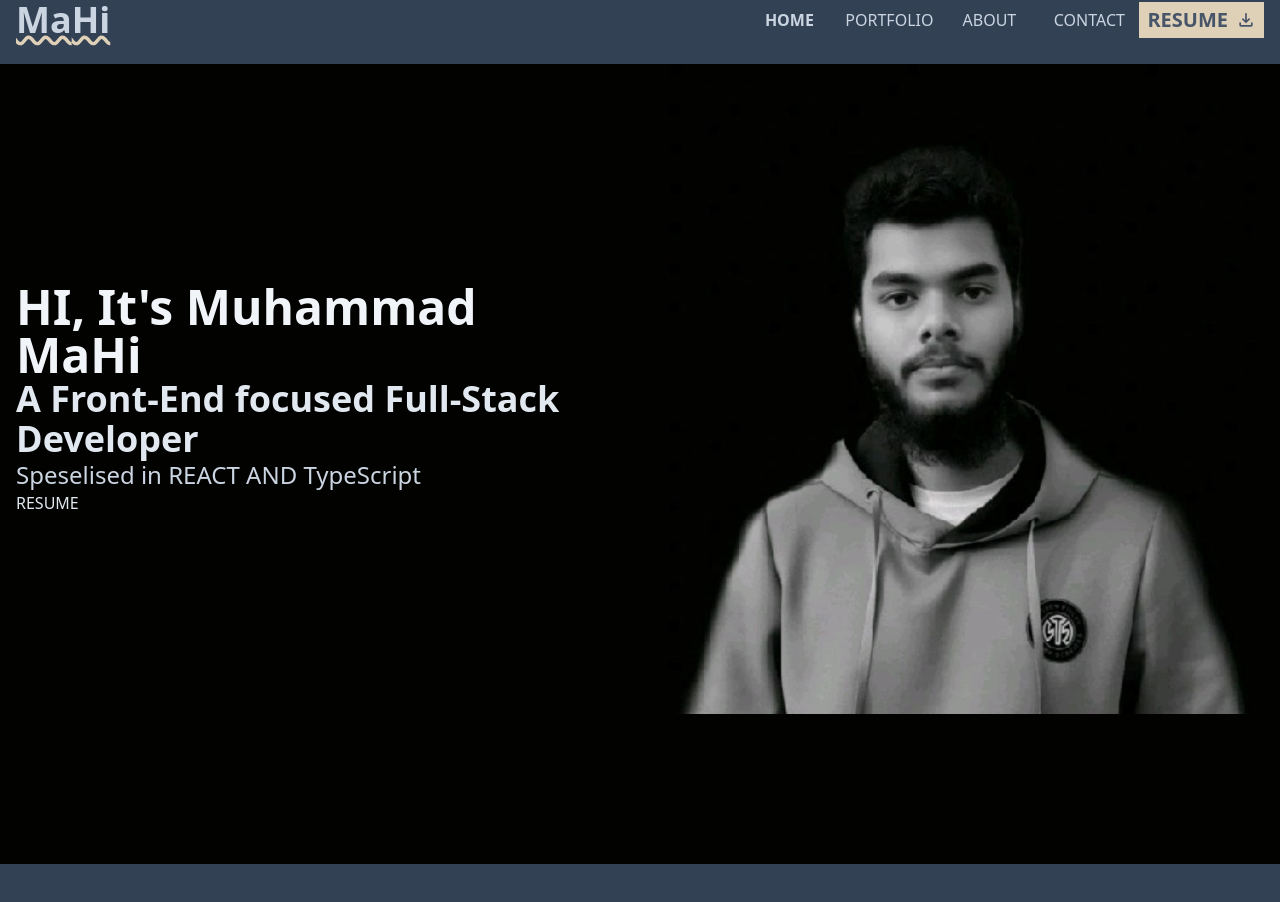
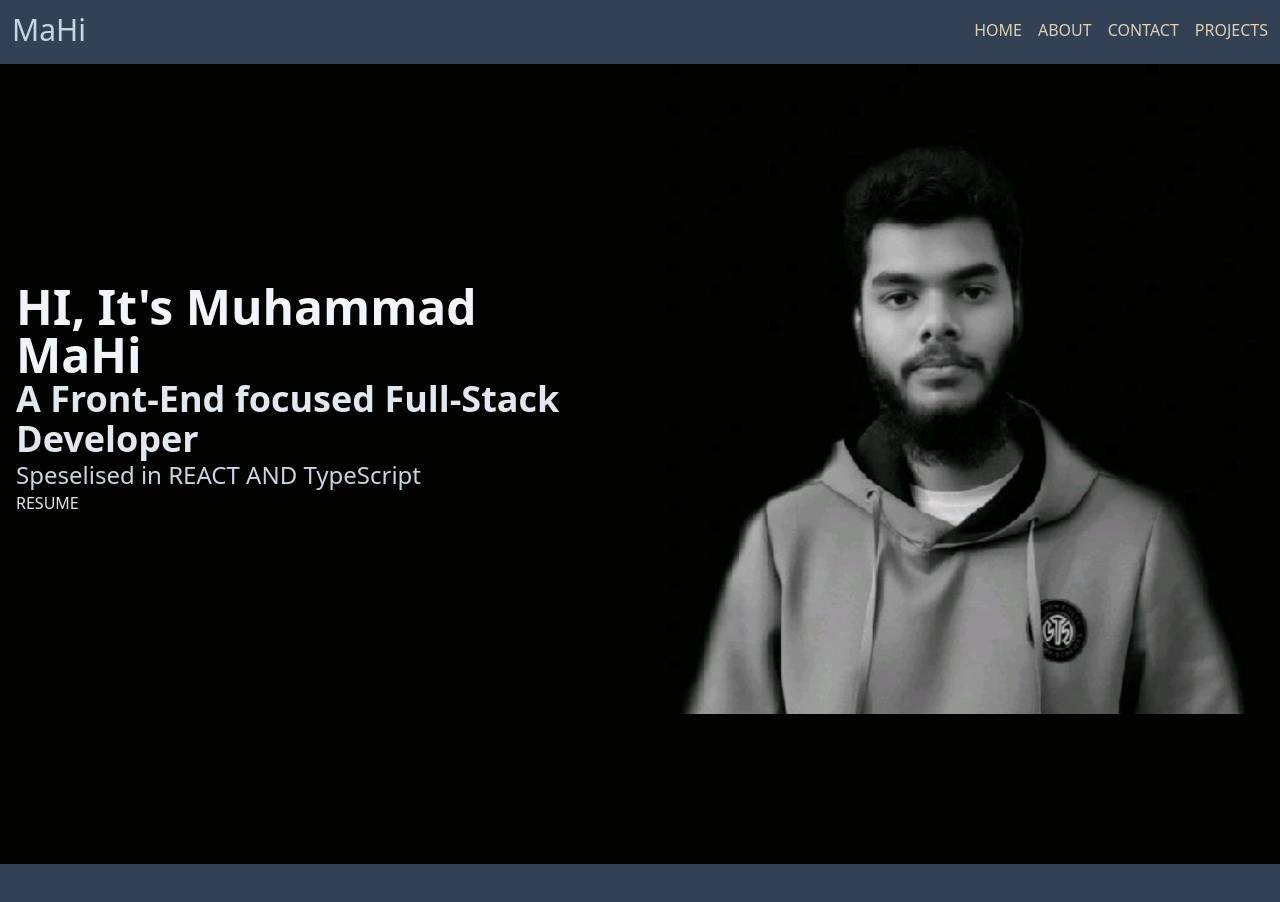
Before and after one commit to Shefain/portfolio, a React (Vite) app: page / in a window 1280 px wide. Shown: the top 902 px of the page. Built offline with nearby package versions, Linux system fonts and the light colour scheme.

Commit message:
optimize navbar

```diff
--- a/src/components/Navbar.jsx
+++ b/src/components/Navbar.jsx
@@ -1,49 +1,68 @@
-import { NavLink } from 'react-router-dom';
-import { MdOutlineFileDownload, MdOutlineMenu } from "react-icons/md";
+import { MdOutlineMenu } from 'react-icons/md';
 import { useState } from 'react';
 
 const Navbar = () => {
+  const [toggle, setToggle] = useState(false);
+  console.log(toggle);
 
-  const [toggle, setToggle] = useState(false);
-
-
-
-
-
-  console.log(toggle);
-  const Navlinks = ['home', 'portfolio', 'about', 'contact'];
   return (
-    <nav className=" fixed flex container m-auto justify-between px-4  ">
-      <span className="text-4xl underline decoration-wavy decoration-secondary font-semibold">
-        M<span className="">a</span>
-        <span>Hi</span>
-      </span>
-      <ul className={` flex list-none  uppercase  justify-around items-center `}>
-       {Navlinks.map((item) => (
-         <li key={Math.random() }  className='w-[100px] text-center '>
-           <NavLink to={`${item == 'home' ? '/' : item}`} className={({isActive})=> isActive? "decoration-secondary font-bold " : " " }  >{item}</NavLink>
-         </li>
-       ))}
-       <li className='flex bg-secondary text-slate-600 font-semibold py-1 px-2'>
-         <NavLink to="resume" className='flex justify-center items-center gap-2 text-xl'> Resume <MdOutlineFileDownload /></NavLink>
-       </li>
-     </ul>
-
-      <button className=' md:hidden' onClick={()=> setToggle(!toggle)}><MdOutlineMenu/></button>
-
-
-      {/* <ul className=" md:hidden flex-col  list-none  uppercase  justify-around transition duration-150 ease-out ">
-        {Navlinks.map((item) => (
-          <li key={Math.random() }  className='w-[100px] text-center '>
-            <NavLink to={`${item == 'home' ? '/' : item}`} className={({isActive})=> isActive? "decoration-secondary font-bold " : " " }  >{item}</NavLink>
-          </li>
-        ))}
-        <li className='flex bg-secondary text-slate-600 font-semibold py-1 px-2'>
-          <NavLink to="resume" className='flex justify-center items-center gap-2 text-xl'> Resume <MdOutlineFileDownload /></NavLink>
+    <nav className=" relative flex items-center justify-between  p-3 ">
+      <div>
+        {' '}
+        <h1 className='text-3xl'> MaHi</h1>
+      </div>
+      <ul
+        className={` transition-all ${
+          toggle ? 'flex' : 'hidden'
+        } md:flex gap-4 fixed top-0  right-0 md:static md:top-auto md:right-auto bg-primary text-secondary w-svw md:w-auto flex-col md:flex-row h-svh md:h-auto text-center md:pr-0 pr-2 py-3 md:py-0 justify-center `}
+      >
+        <li>HOME</li>
+        <li>ABOUT</li>
+        <li>CONTACT</li>
+        <li>PROJECTS</li>
+        <li className=" md:hidden cursor-pointer" onClick={() => setToggle(false)}>
+          {' '}
+          X
         </li>
-      </ul> */}
+      </ul>
+      <button
+        className="w-fit md:hidden text-primary text-3xl bg-secondary px-5"
+        onClick={() => setToggle(!toggle)}
+      >
+        <MdOutlineMenu />
+      </button>
     </nav>
   );
 };
 
 export default Navbar;
+
+// <nav className=" fixed flex container items-center justify-between px-4  ">
+//   <span className="text-4xl underline decoration-wavy decoration-secondary font-semibold">
+//     M<span className="">a</span>
+//     <span>Hi</span>
+//   </span>
+//   <ul className={` flex list-none  uppercase  justify-around items-center `}>
+//    {Navlinks.map((item) => (
+//      <li key={Math.random() }  className='w-[100px] text-center '>
+//        <NavLink to={`${item == 'home' ? '/' : item}`} className={({isActive})=> isActive? "decoration-secondary font-bold " : " " }  >{item}</NavLink>
+//      </li>
+//    ))}
+//    <li className='hidden md:flex bg-secondary text-slate-600 font-semibold py-1 px-2'>
+//      <NavLink to="resume" className='flex justify-center items-center gap-2 text-xl'> Resume <MdOutlineFileDownload /></NavLink>
+//    </li>
+//  </ul>
+
+//   <button className=' md:hidden' onClick={()=> setToggle(!toggle)}><MdOutlineMenu/></button>
+
+//   {/* <ul className=" md:hidden flex-col  list-none  uppercase  justify-around transition duration-150 ease-out ">
+//     {Navlinks.map((item) => (
+//       <li key={Math.random() }  className='w-[100px] text-center '>
+//         <NavLink to={`${item == 'home' ? '/' : item}`} className={({isActive})=> isActive? "decoration-secondary font-bold " : " " }  >{item}</NavLink>
+//       </li>
+//     ))}
+//     <li className='flex bg-secondary text-slate-600 font-semibold py-1 px-2'>
+//       <NavLink to="resume" className='flex justify-center items-center gap-2 text-xl'> Resume <MdOutlineFileDownload /></NavLink>
+//     </li>
+//   </ul> */}
+// </nav>
```
